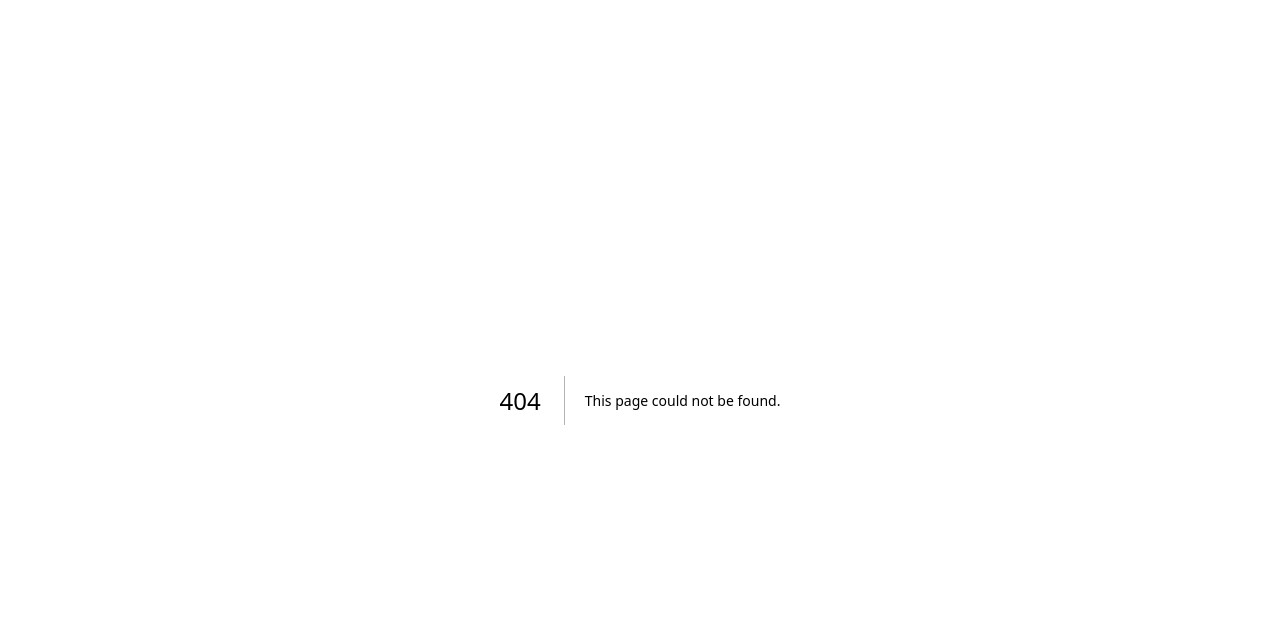
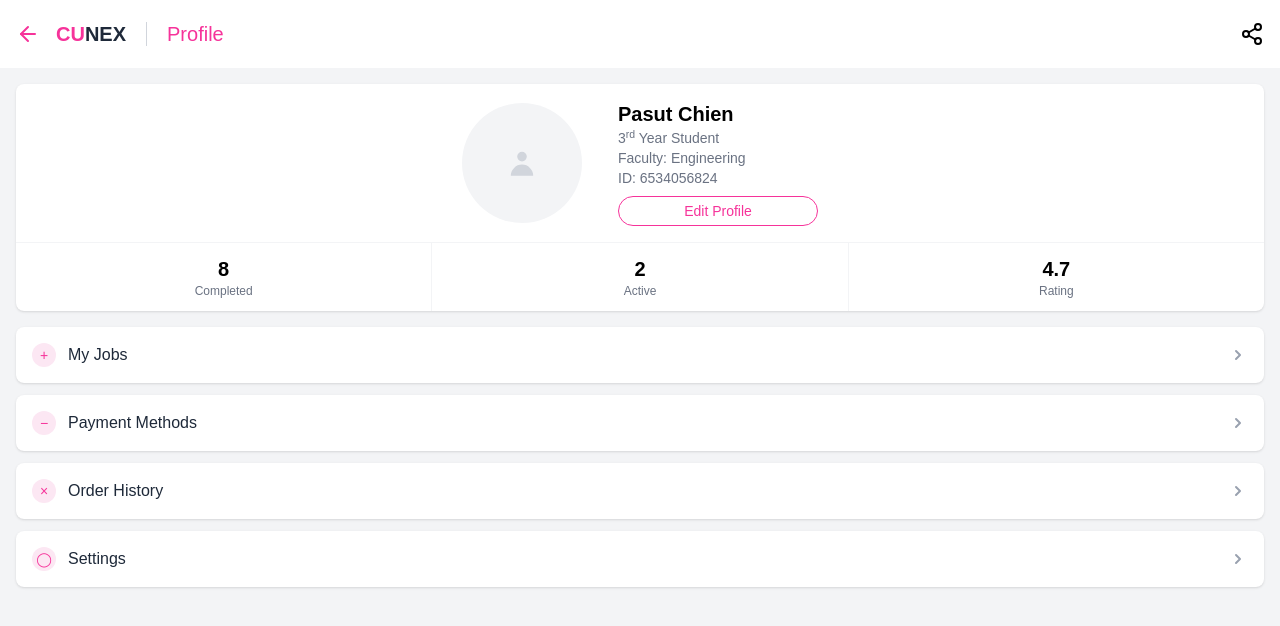
Before and after one commit to bookydooky/cunex_hackathon, a Next.js app in the folder my-cunex-app/: page /profile in a window 1280 px wide. Before the commit this address had no page. Shown: the top 626 px of the page. Built offline with nearby package versions, Linux system fonts and the light colour scheme.

Commit message:
Create profile page

```diff
--- a/my-cunex-app/src/app/portfolio/page.tsx
+++ b/my-cunex-app/src/app/portfolio/page.tsx
@@ -1,7 +1,7 @@
 'use client'
 import React, { useState } from 'react';
 import { IoCloudUpload } from "react-icons/io5";
-import { ArrowLeft, X} from 'lucide-react';
+import { ArrowLeft, X, Share2 } from 'lucide-react';
 import { useRouter } from 'next/navigation';
 
 export default function Portfolio() {
@@ -55,15 +55,7 @@ export default function Portfolio() {
           <div className="h-6 border-l border-gray-300 mx-5"></div>
           <div className="text-pink-500 font-medium text-xl">Portfolio</div>
         </div>
-        <button className="text-black">
-          <svg xmlns="http://www.w3.org/2000/svg" width="24" height="24" viewBox="0 0 24 24" fill="none" stroke="currentColor" strokeWidth="2" strokeLinecap="round" strokeLinejoin="round">
-            <circle cx="18" cy="5" r="3"></circle>
-            <circle cx="6" cy="12" r="3"></circle>
-            <circle cx="18" cy="19" r="3"></circle>
-            <line x1="8.59" y1="13.51" x2="15.42" y2="17.49"></line>
-            <line x1="15.41" y1="6.51" x2="8.59" y2="10.49"></line>
-          </svg>
-        </button>
+        <Share2 className="text-black" />
       </div>
 
       {/* Divider lines */}
--- /dev/null
+++ b/my-cunex-app/src/app/profile/page.tsx
@@ -0,0 +1,141 @@
+'use client'
+import React, { useState } from 'react';
+import Link from 'next/link';
+import { ArrowLeft, Share2 } from 'lucide-react';
+import { useRouter } from 'next/navigation';
+
+export default function ProfilePage() {
+    const router = useRouter();
+  return (
+    <div className="h-screen bg-gray-100">
+      {/* Navigation bar */}
+      <div className="px-4 py-5 flex justify-between items-center bg-white">
+        <div className="flex items-center">
+          <button onClick={() => router.push('/')}
+          className="transition-transform transform active:scale-90">
+                <ArrowLeft className="mr-4 text-pink-500 hover:text-pink-800" />
+          </button>
+          <div className="flex items-center">
+            <span className="text-pink-500 font-semibold text-xl">CU</span>
+            <span className="text-gray-800 font-bold text-xl">NEX</span>
+          </div>
+          <div className="h-6 border-l border-gray-300 mx-5"></div>
+          <div className="text-pink-500 font-medium text-xl">Profile</div>
+        </div>
+        <Share2 className="text-black" />
+      </div>
+
+        {/* Profile summary */}
+      <div className="bg-white mx-4 mt-4 rounded-lg shadow-sm overflow-hidden">
+        <div className="p-4 flex w-full items-center justify-center gap-x-5">
+          {/* Profile image */}
+          <div className="w-30 h-30 bg-gray-100 rounded-full flex items-center justify-center mr-4">
+            <svg xmlns="http://www.w3.org/2000/svg" className="h-8 w-8 text-gray-300" viewBox="0 0 20 20" fill="currentColor">
+              <path fillRule="evenodd" d="M10 9a3 3 0 100-6 3 3 0 000 6zm-7 9a7 7 0 1114 0H3z" clipRule="evenodd" />
+            </svg>
+          </div>
+
+          {/* Profile info */}
+          <div className='flex flex-col items-start'>
+            <h2 className="font-bold text-black text-xl">Pasut Chien</h2>
+            <p className="text-gray-500 text-sm">3<sup>rd</sup> Year Student</p>
+            <p className="text-gray-500 text-sm">Faculty: Engineering</p>
+            <p className="text-gray-500 text-sm">ID: 6534056824</p>
+            <div className="mt-2 flex justify-center">
+                <button className="border border-pink-500 text-pink-500 rounded-full px-6 py-1 w-50 text-sm">
+                    Edit Profile
+                </button>
+            </div>
+          </div>
+        </div>
+
+        {/* Stats */}
+        <div className="flex border-t border-gray-100">
+          <div className="flex-1 py-3 text-center border-r border-gray-100">
+            <p className="font-bold text-xl text-black">8</p>
+            <p className="text-gray-500 text-xs">Completed</p>
+          </div>
+          <div className="flex-1 py-3 text-center border-r border-gray-100">
+            <p className="font-bold text-xl text-black">2</p>
+            <p className="text-gray-500 text-xs">Active</p>
+          </div>
+          <div className="flex-1 py-3 text-center">
+            <p className="font-bold text-xl text-black">4.7</p>
+            <p className="text-gray-500 text-xs">Rating</p>
+          </div>
+        </div>
+      </div>
+
+      {/* Menu items */}
+      <div className="mx-4 mt-4">
+        {/* My Jobs */}
+        <div className="bg-white rounded-lg mb-3 shadow-sm">
+          <Link href="/jobs">
+            <div className="p-4 flex items-center justify-between">
+              <div className="flex items-center">
+                <div className="w-6 h-6 rounded-full bg-pink-100 flex items-center justify-center mr-3">
+                  <span className="text-pink-500 text-sm">+</span>
+                </div>
+                <span className='text-gray-800'>My Jobs</span>
+              </div>
+              <svg xmlns="http://www.w3.org/2000/svg" className="h-5 w-5 text-gray-400" viewBox="0 0 20 20" fill="currentColor">
+                <path fillRule="evenodd" d="M7.293 14.707a1 1 0 010-1.414L10.586 10 7.293 6.707a1 1 0 011.414-1.414l4 4a1 1 0 010 1.414l-4 4a1 1 0 01-1.414 0z" clipRule="evenodd" />
+              </svg>
+            </div>
+          </Link>
+        </div>
+
+        {/* Payment Methods */}
+        <div className="bg-white rounded-lg mb-3 shadow-sm">
+          <Link href="/payment-methods">
+            <div className="p-4 flex items-center justify-between">
+              <div className="flex items-center">
+                <div className="w-6 h-6 rounded-full bg-pink-100 flex items-center justify-center mr-3">
+                  <span className="text-pink-500 text-sm">−</span>
+                </div>
+                <span className='text-gray-800'>Payment Methods</span>
+              </div>
+              <svg xmlns="http://www.w3.org/2000/svg" className="h-5 w-5 text-gray-400" viewBox="0 0 20 20" fill="currentColor">
+                <path fillRule="evenodd" d="M7.293 14.707a1 1 0 010-1.414L10.586 10 7.293 6.707a1 1 0 011.414-1.414l4 4a1 1 0 010 1.414l-4 4a1 1 0 01-1.414 0z" clipRule="evenodd" />
+              </svg>
+            </div>
+          </Link>
+        </div>
+
+        {/* Order History */}
+        <div className="bg-white rounded-lg mb-3 shadow-sm">
+          <Link href="/order-history">
+            <div className="p-4 flex items-center justify-between">
+              <div className="flex items-center">
+                <div className="w-6 h-6 rounded-full bg-pink-100 flex items-center justify-center mr-3">
+                  <span className="text-pink-500 text-sm">×</span>
+                </div>
+                <span className='text-gray-800'>Order History</span>
+              </div>
+              <svg xmlns="http://www.w3.org/2000/svg" className="h-5 w-5 text-gray-400" viewBox="0 0 20 20" fill="currentColor">
+                <path fillRule="evenodd" d="M7.293 14.707a1 1 0 010-1.414L10.586 10 7.293 6.707a1 1 0 011.414-1.414l4 4a1 1 0 010 1.414l-4 4a1 1 0 01-1.414 0z" clipRule="evenodd" />
+              </svg>
+            </div>
+          </Link>
+        </div>
+
+        {/* Settings */}
+        <div className="bg-white rounded-lg mb-3 shadow-sm">
+          <Link href="/settings">
+            <div className="p-4 flex items-center justify-between">
+              <div className="flex items-center">
+                <div className="w-6 h-6 rounded-full bg-pink-100 flex items-center justify-center mr-3">
+                  <span className="text-pink-500 text-sm">◯</span>
+                </div>
+                <span className='text-gray-800'>Settings</span>
+              </div>
+              <svg xmlns="http://www.w3.org/2000/svg" className="h-5 w-5 text-gray-400" viewBox="0 0 20 20" fill="currentColor">
+                <path fillRule="evenodd" d="M7.293 14.707a1 1 0 010-1.414L10.586 10 7.293 6.707a1 1 0 011.414-1.414l4 4a1 1 0 010 1.414l-4 4a1 1 0 01-1.414 0z" clipRule="evenodd" />
+              </svg>
+            </div>
+          </Link>
+        </div>
+      </div>
+    </div>
+  );
+}
```
